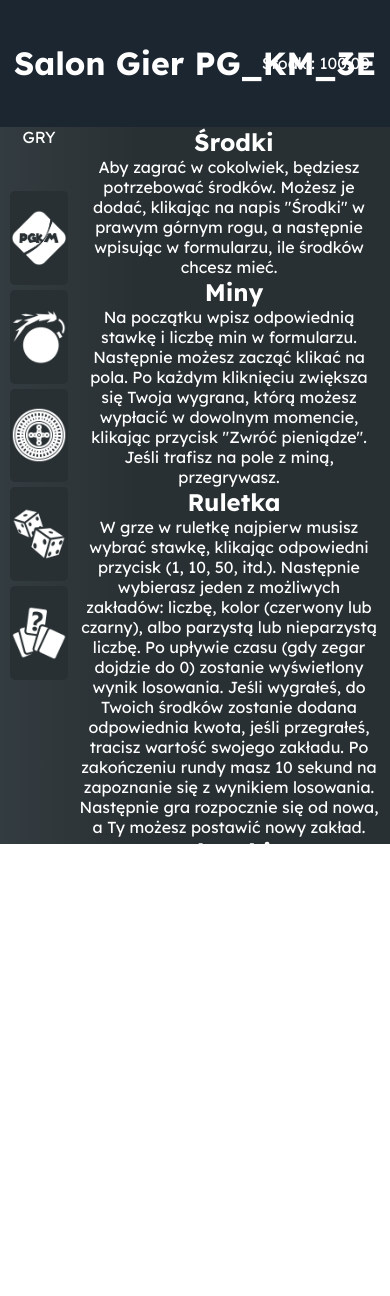
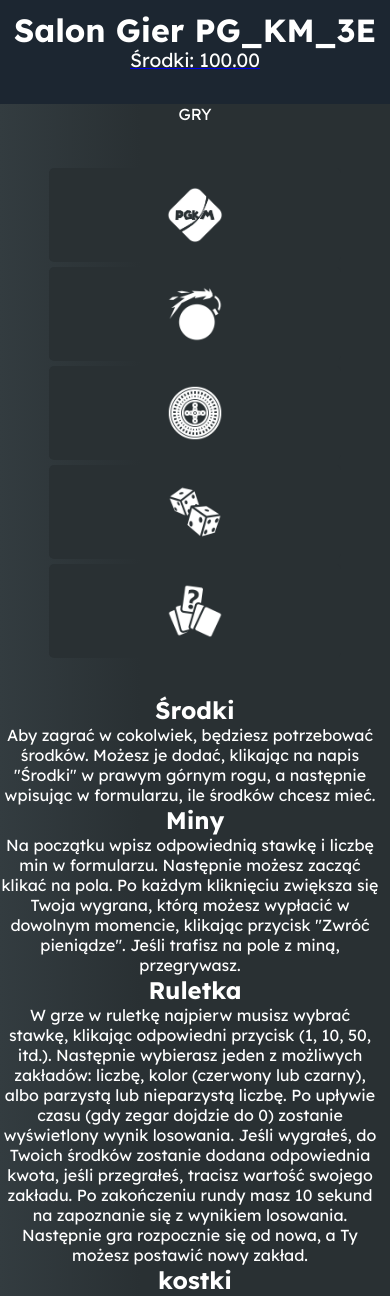
Before and after one commit to borek111/PG_KM_projekt, a PHP site: page /podstrony/poradnik.html in a window 390 px wide. Shown: the top 1296 px of the page. Run offline with PHP 8.4, Linux system fonts and the light colour scheme.

Commit message:
dodanie responsywności do poradnika

```diff
--- a/css/poradnik.css
+++ b/css/poradnik.css
@@ -12,22 +12,22 @@
     padding: 10px;
     margin: 0 auto;
 }
-.srodki_section_div1{
-    width:70%;
+
+.srodki_section_div1 {
+    width: 70%;
     background-color: #1c2631;
-    margin:0 auto;
-    margin-top:50px;
+    margin: 0 auto;
+    margin-top: 50px;
     border-radius: 10px;
-    padding:10px;
+    padding: 10px;
     text-align: center;
 }
-
 
 .main {
     width: 100%;
     display: flex;
     flex-wrap: wrap;
-    height: 100vh;
+    min-height: 100vh;
     background: rgb(51,60,64);
     background: linear-gradient(90deg, rgba(51,60,64,1) 0%, rgba(41,48,51,1) 36%);
 }
@@ -51,18 +51,22 @@ header {
     transform: translateY(-50%);
     color: white;
 }
-nav{
+
+nav {
     width: 20%;
-    height: 70vh;
+    min-height: 70vh;
+    flex-grow: 1;
 }
-nav>a{
-    color:white;
+
+nav > a {
+    color: white;
     text-align: center;
     align-items: center;
     justify-content: center;
     text-decoration: none;
 }
-.nav_link{
+
+.nav_link {
     background-color: #293033;
     width: 75%;
     height: 15.9%;
@@ -72,32 +76,39 @@ nav>a{
     align-items: center;
     justify-content: center;
 }
-.nav_link>img{
+
+.nav_link > img {
     transform: none;
-    height:56px;
+    height: 56px;
 }
-.nav_link:hover{
+
+.nav_link:hover {
     background-color: rgb(90, 90, 90);
     transition: background-color 0.3s;
 }
-.gry{
-    color:white;
+
+.gry {
+    color: white;
     height: 10%;
     text-align: center;
 }
-section{
-    display:flex;
+
+section {
+    display: flex;
     width: 80%;
     min-height: 70vh;
     align-items: center;
     flex-wrap: wrap;
+    flex-grow: 1;
 }
-footer{
+
+footer {
     background-color: #1c2631;
-    height:15vh;
-    width:100%;
+    height: 15vh;
+    width: 100%;
     color: white;
 }
+
 section > h2 {
     color: white;
     text-align: center;
@@ -105,10 +116,35 @@ section > h2 {
     margin: 0px;
 }
 
-section > p{
-    color:white;
+section > p {
+    color: white;
     text-align: center;
     width: 100%;
     padding-right: 10px;
     margin: 0px;
 }
+
+@media (max-width: 768px) {
+    .srodki {
+        position: static;
+        margin: 10px 0;
+        text-align: center;
+        font-size: 1.2rem;
+    }
+
+    header {
+        height: auto;
+        padding: 10px 0;
+        flex-direction: column;
+    }
+
+    nav {
+        width: 100%;
+        height: auto;
+    }
+
+    section {
+        width: 100%;
+        min-height: auto;
+    }
+}
--- a/js/hilo.js
+++ b/js/hilo.js
@@ -124,6 +124,11 @@ function wybor(wybor) {
 
 
 function pominKarte() {
+    if(graRozpoczeta==false)
+    {
+        showToast("Wybierz Stawkę", "linear-gradient(to right, #ff5f6d, #ffc3a0)");
+        return;
+    }
     wylosowanaKarta = LosowanieKarty();
     karta.src="../grafika/karty/"+wylosowanaKarta.karta+wylosowanaKarta.kolor+".png";
     document.getElementById("wynik").innerHTML = "Pominąłeś kartę";
```
